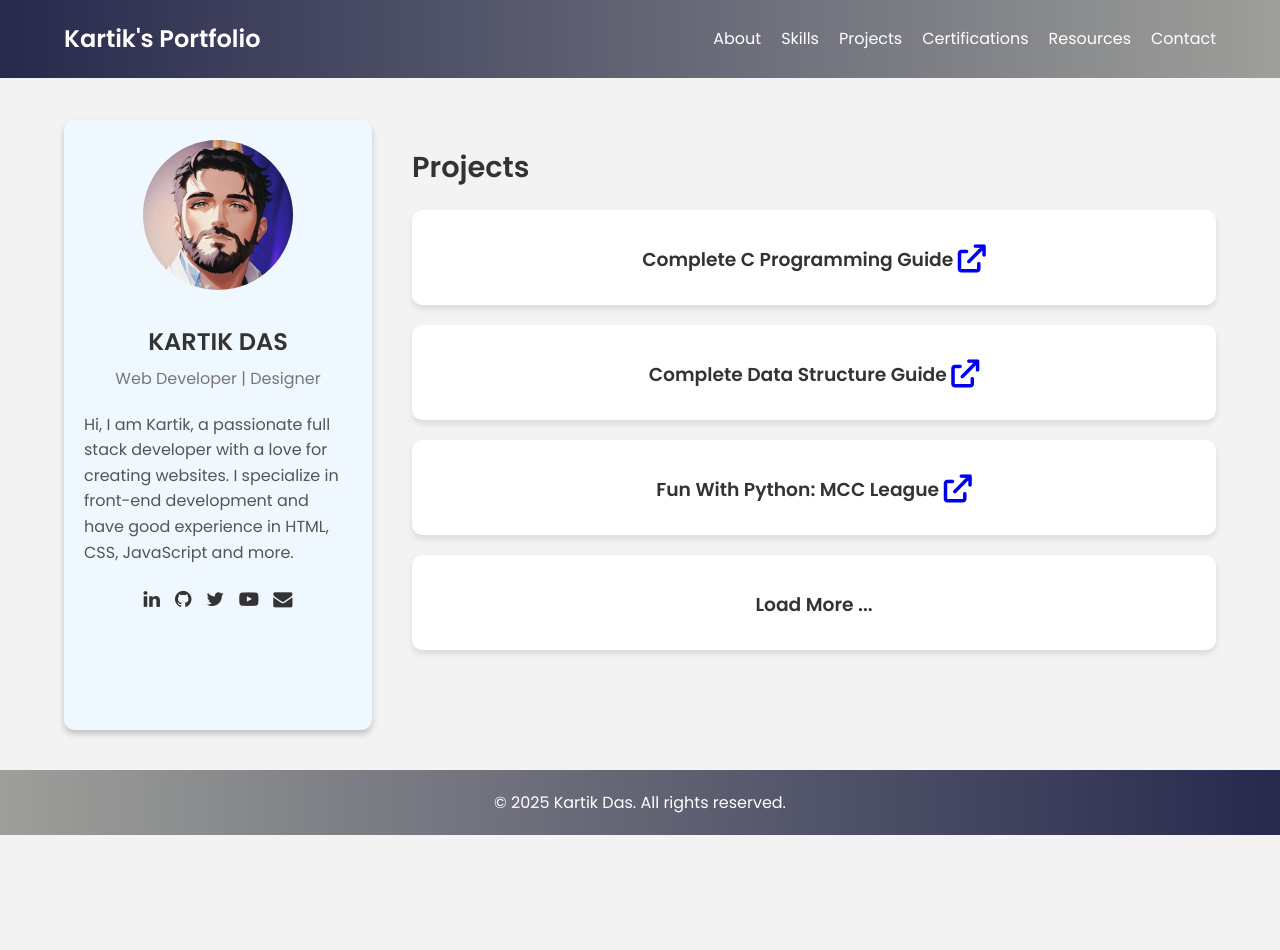
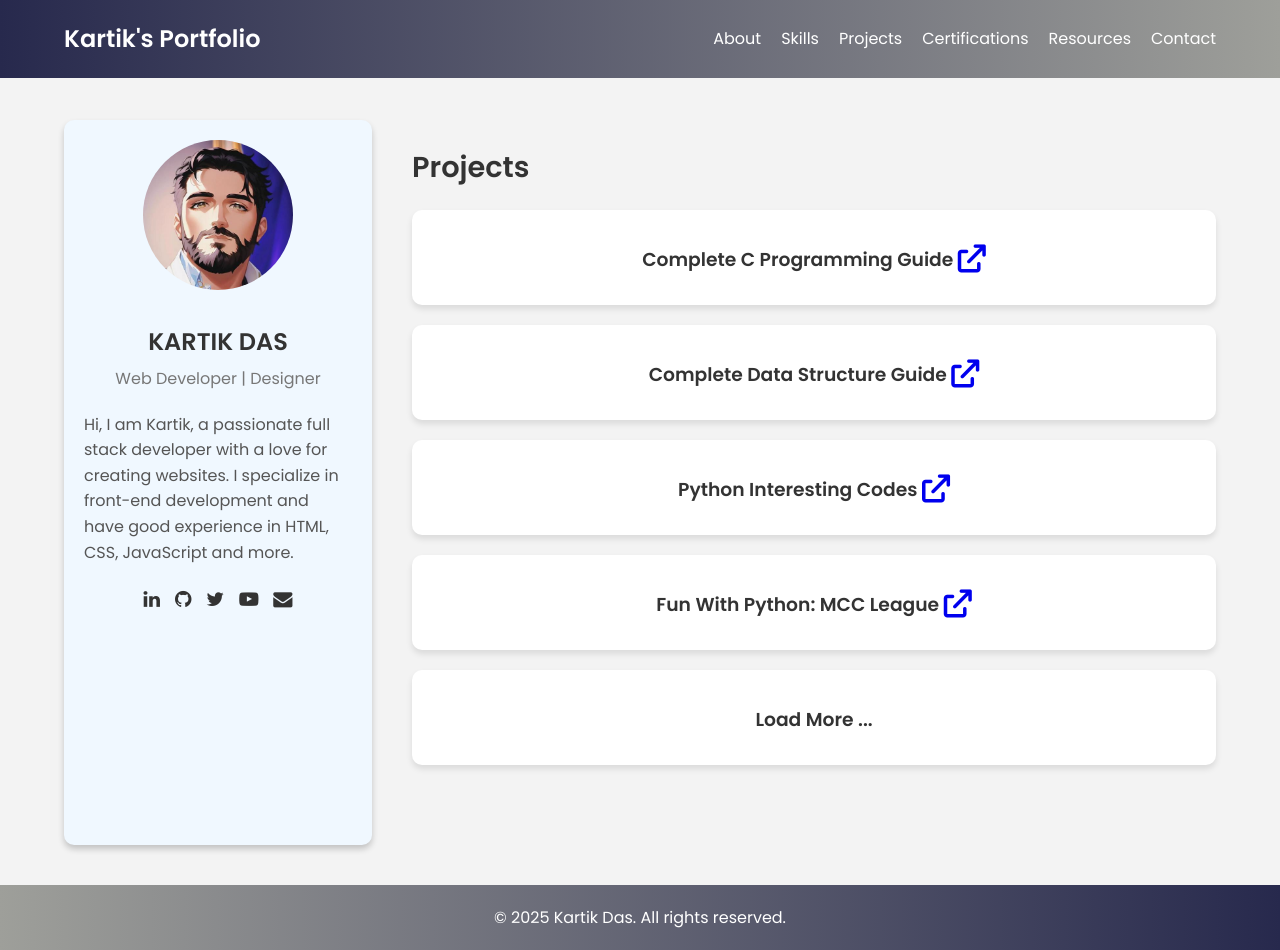
Before and after one commit to kartik-das-2003/My-Portfolio-Page, a plain HTML site: page resources.html in a window 1280 px wide. Before the commit the page ends 835 px from the top, so only its background shows below. Drawn offline with Linux system fonts and the light colour scheme.

Commit message:
Update resources.html

```diff
--- a/resources.html
+++ b/resources.html
@@ -60,7 +60,11 @@
             <h3>Complete Data Structure Guide <a href="https://github.com/kartik-das-2003/Complete-Data-Structure" style="text-decoration: none;"><i class="fa-solid fa-external-link fa-xl"></i></a></h3>
           </div>
 
-          <div class="project-item">
+          <div class="certificate-item">
+            <h3>Python Interesting Codes <a href="https://github.com/kartik-das-2003/Python-Interesting-Codes" style="text-decoration: none;"><i class="fa-solid fa-external-link fa-xl"></i></a></h3>
+          </div>
+
+          <div class="certificate-item">
             <h3>Fun With Python: MCC League <a href="https://github.com/kartik-das-2003/MCC-League" style="text-decoration: none;"><i class="fa-solid fa-external-link fa-xl"></i></a></h3>
           </div>
 
```
